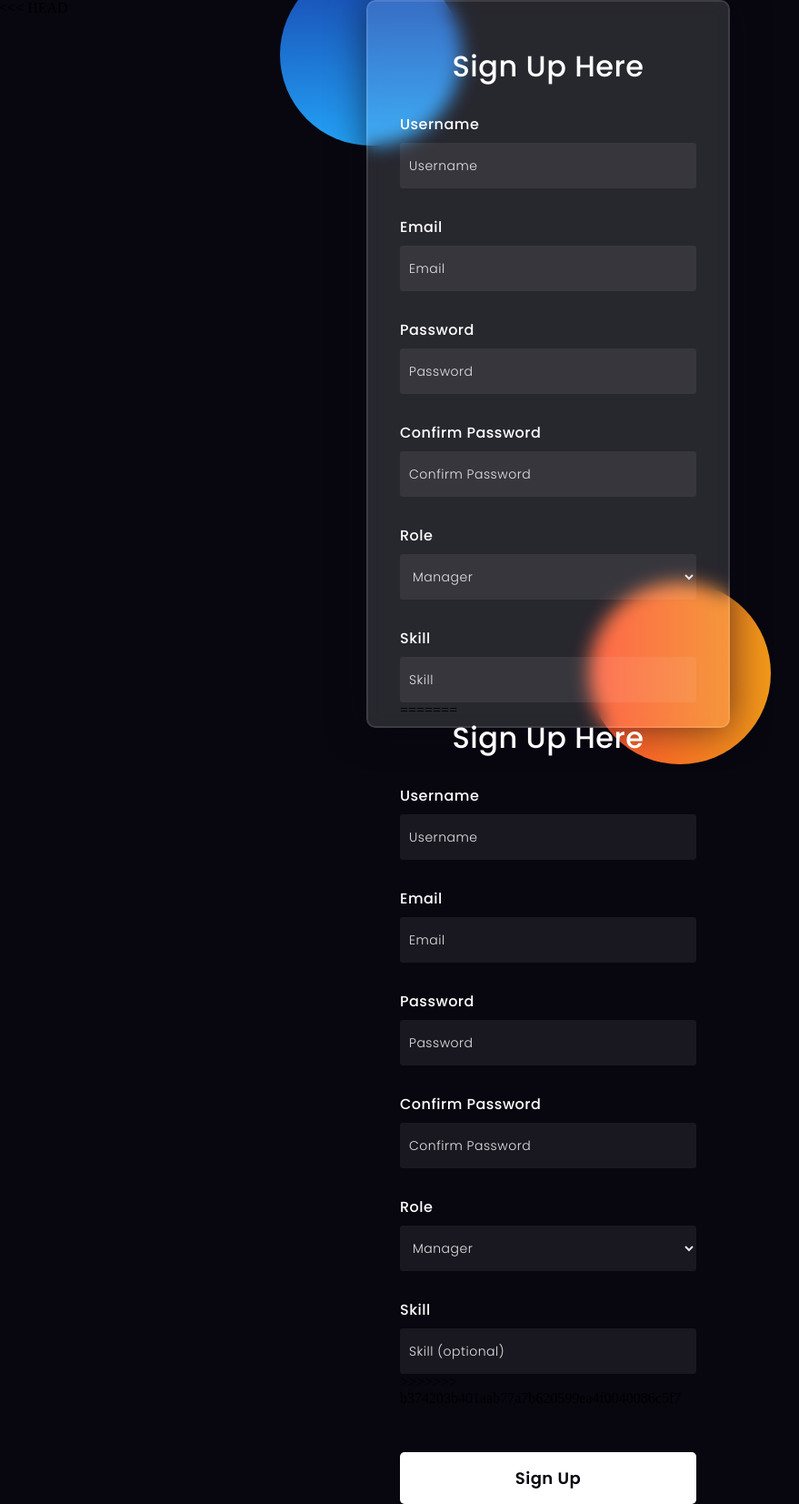
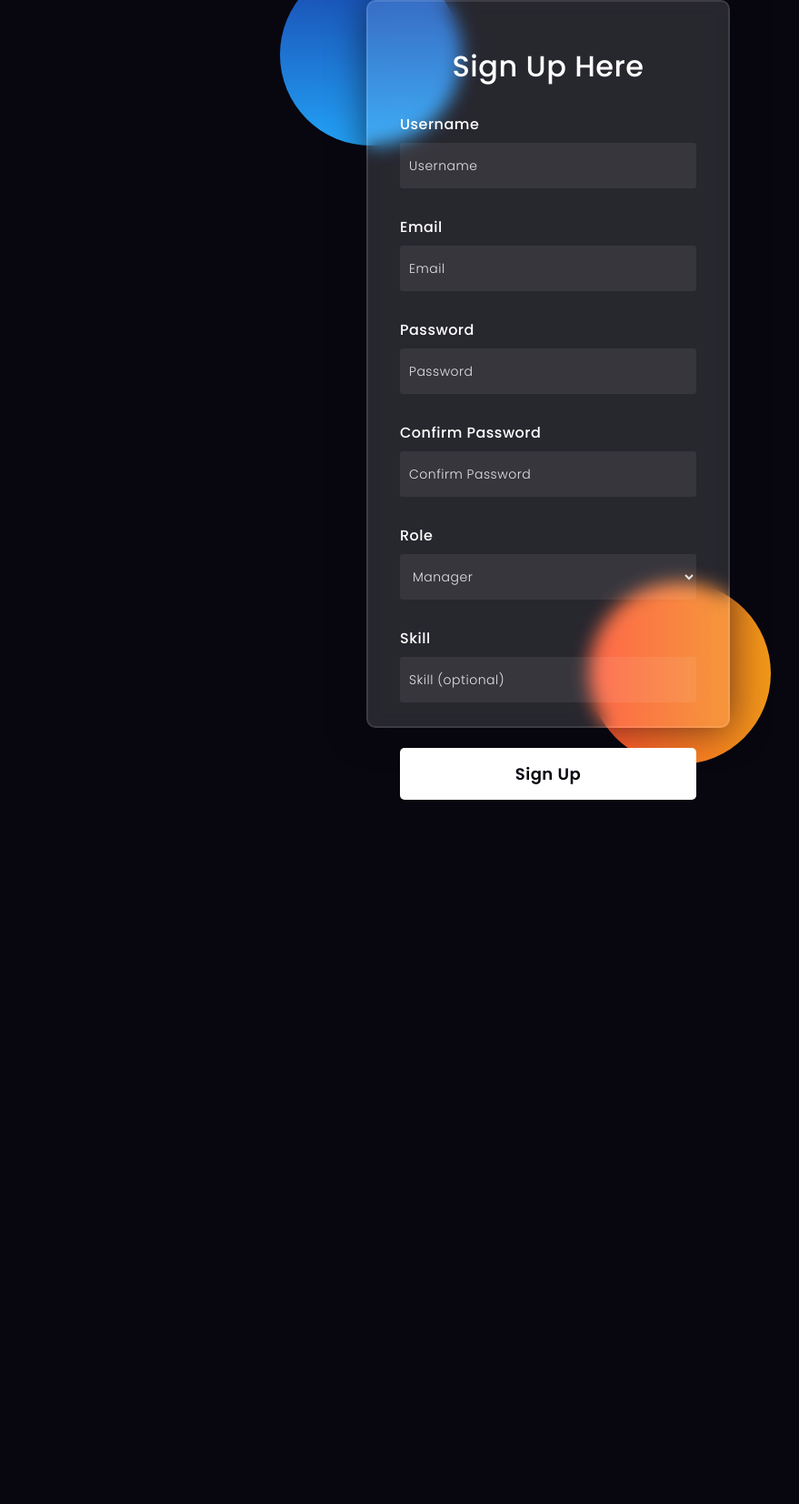
Before and after one commit to p-ivanovv/Mladi-Bogati-Tuesari, a Flask app: template templates/register.html in a window 1280 px wide. Shown: the whole page at 91% size, without its empty margins (37-916 px from the left). After the commit the page ends 879 px from the top, so only its background shows below. Run offline with Flask 3, Linux system fonts and the light colour scheme; the template is opened without the code that fills it, so the values that code supplies are empty.

Commit message:
fix register

```diff
--- a/templates/register.html
+++ b/templates/register.html
@@ -124,32 +124,6 @@
         <div class="shape"></div>
         <div class="shape"></div>
     </div>
-<<<<<<< HEAD
-    <form method="POST">
-        {{ form.hidden_tag() }} <!-- Include CSRF token -->
-        <h3>Sign Up Here</h3>
-
-        <label for="username">Username</label>
-        <input type="text" placeholder="Username" id="username" name="username">
-
-        <label for="email">Email</label>
-        <input type="email" placeholder="Email" id="email" name="email">
-
-        <label for="password">Password</label>
-        <input type="password" placeholder="Password" id="password" name="password_hash">
-
-        <label for="confirm-password">Confirm Password</label>
-        <input type="password" placeholder="Confirm Password" id="confirm-password" name="password_hash2">
-
-        <label for="role">Role</label>
-        <select id="role" name="role">
-            <option value="manager" style="color: gray;">Manager</option>
-            <option value="employee" style="color: gray;">Employee</option>
-        </select>
-
-        <label for="skill">Skill</label>
-        <input type="text" placeholder="Skill" id="skill" name="skill">
-=======
     <form method="POST" action="{{ url_for('register') }}">
         <h3>Sign Up Here</h3>
 
@@ -173,7 +147,6 @@
 
         <label for="skill">Skill</label>
         <input type="text" placeholder="Skill (optional)" id="skill" name="skill">
->>>>>>> b374203b401aab77a7b620599ea4f0040086c5f7
 
         <button type="submit">Sign Up</button>
     </form>
```
